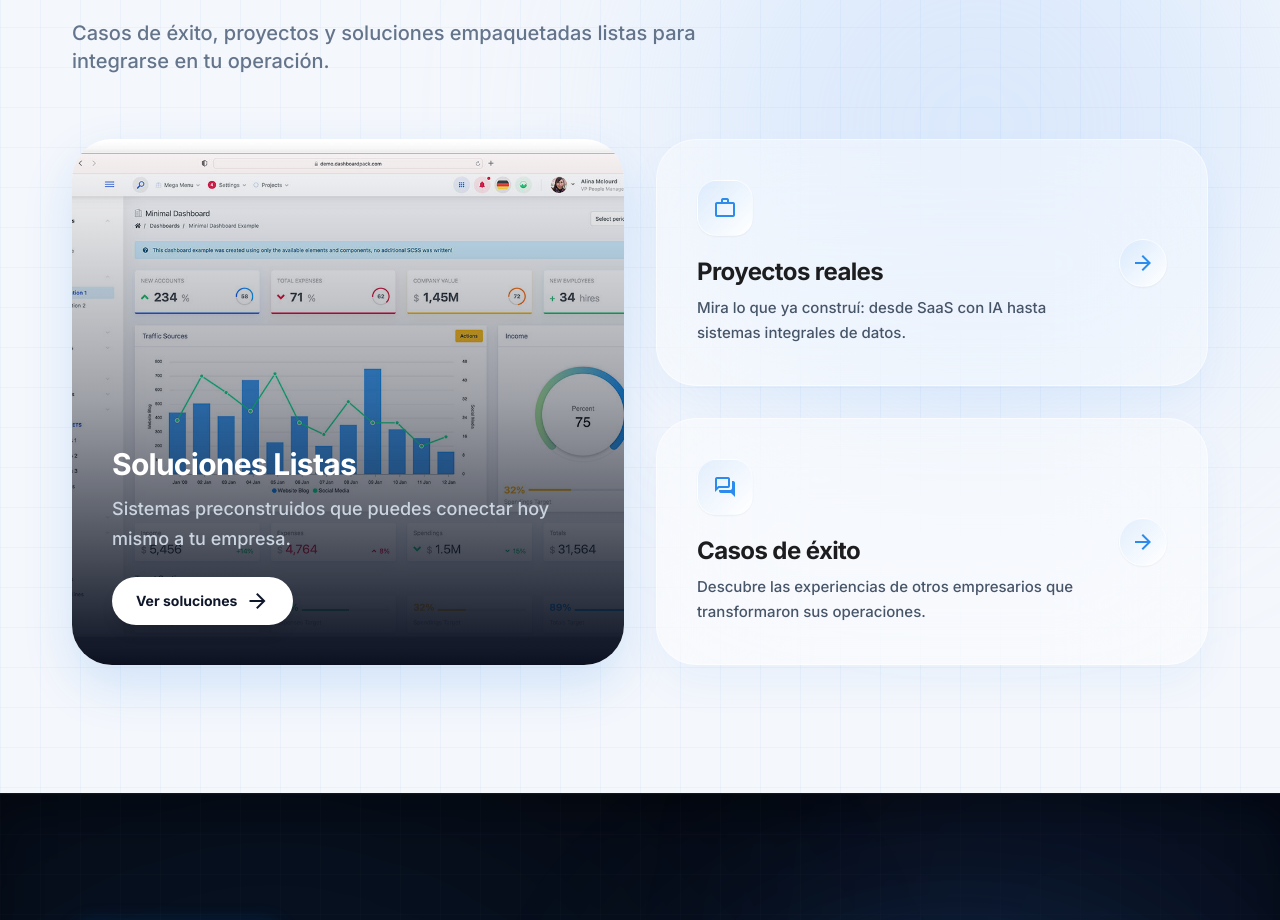
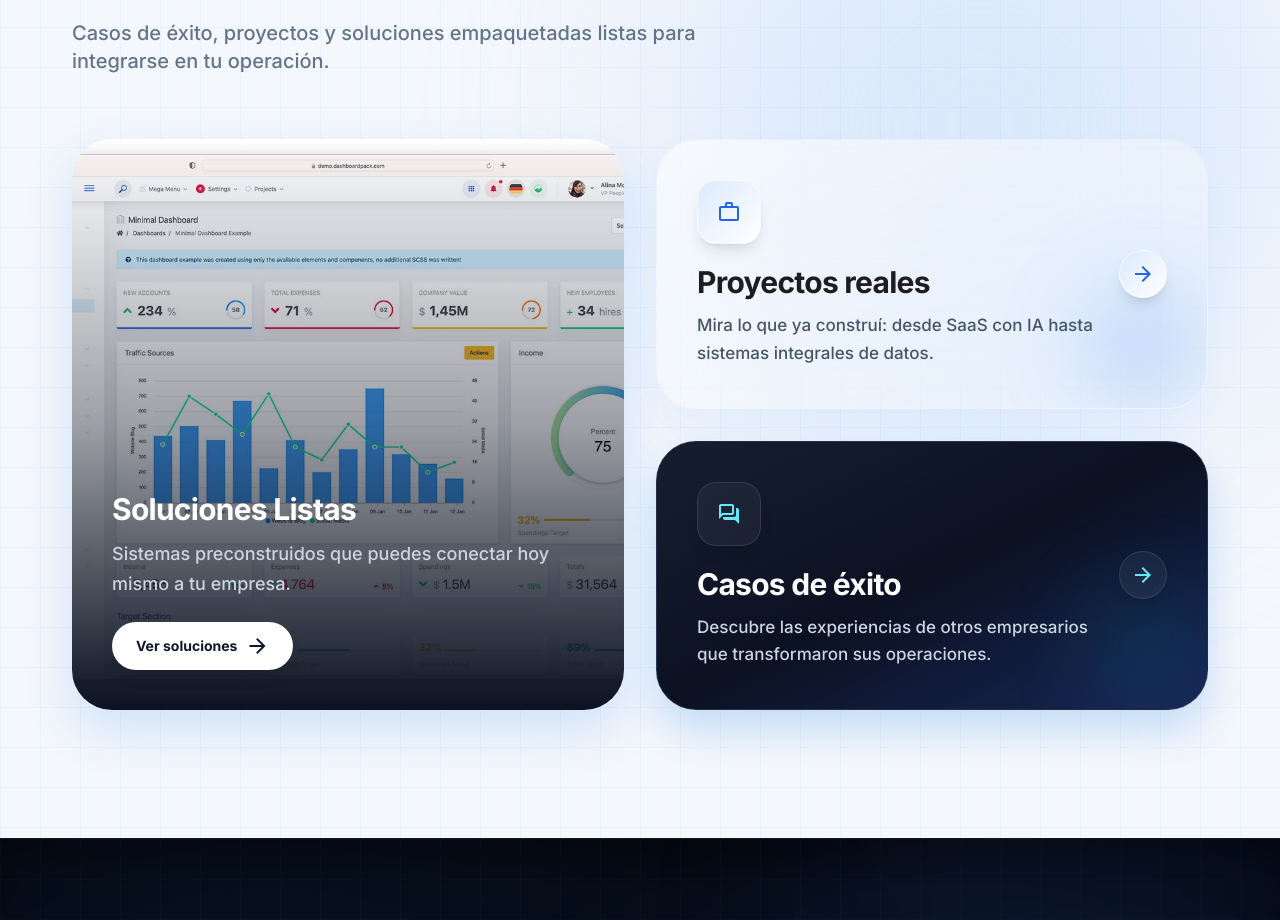
Before and after one commit to Jotica69/web-jonathan, a Next.js app: page / in a window 1280 px wide. Shown: the part 3620-4540 px from the top of the page. Built offline with nearby package versions, Linux system fonts and the light colour scheme.

Commit message:
Redesign CTA banners with contrasting light/dark styles matching diagnostic cards: Proyectos light gradient + blue glow, Testimonios dark gradient + cyan glow, larger icons/type. - Kimi 2.6

```diff
--- a/app/page.tsx
+++ b/app/page.tsx
@@ -342,30 +342,40 @@ export default function Home() {
 
                 {/* Right side: List of items */}
                 <div className="w-full flex flex-col gap-6 md:gap-8">
-                    {/* Proyectos Banner */}
-                    <a href="/proyectos" className="group flex flex-col sm:flex-row items-start sm:items-center justify-between bg-white/40 backdrop-blur-3xl rounded-[2.5rem] p-8 md:p-10 border border-white/50 shadow-[0_20px_40px_rgba(0,113,227,0.05)] hover:bg-white/50 hover:shadow-[0_20px_40px_rgba(43,140,238,0.1)] hover:-translate-y-2 transition-all duration-500 h-full gap-6">
-                        <div className="flex-1">
-                            <div className="w-14 h-14 rounded-[1.2rem] bg-gradient-to-br from-[#2b8cee]/10 to-white flex items-center justify-center shadow-sm border border-white/60 mb-5 group-hover:scale-110 transition-transform duration-300">
-                                <span className="material-symbols-outlined text-[#2b8cee] text-2xl">work</span>
+                    {/* Proyectos Banner — estilo "Tiempo que no vuelve" */}
+                    <a href="/proyectos" className="group relative flex flex-col sm:flex-row items-start sm:items-center justify-between h-full overflow-hidden bg-white/5 backdrop-blur-3xl rounded-[2.5rem] border border-white/20 shadow-[0_20px_40px_rgba(0,113,227,0.05)] hover:bg-white/10 transition-all duration-500 p-8 md:p-10 gap-6">
+                        {/* Degradado suave */}
+                        <div className="absolute inset-0 bg-gradient-to-br from-white/60 via-white/30 to-transparent pointer-events-none rounded-[2.5rem]"></div>
+                        {/* Glow azul */}
+                        <div className="absolute bottom-0 right-0 w-32 h-32 bg-blue-500/20 rounded-full blur-[40px] group-hover:bg-blue-400/40 transition-all duration-700 pointer-events-none"></div>
+
+                        <div className="flex-1 relative z-10">
+                            <div className="w-16 h-16 rounded-[1.2rem] bg-gradient-to-br from-blue-100 to-white flex items-center justify-center shadow-lg border border-white/50 mb-5 relative z-10">
+                                <span className="material-symbols-outlined text-blue-600 text-3xl">work</span>
                             </div>
-                            <h3 className="text-2xl font-bold text-[#1d1d1f] tracking-tight mb-2">Proyectos reales</h3>
-                            <p className="text-slate-600 font-medium text-[15px] leading-relaxed">Mira lo que ya construí: desde SaaS con IA hasta sistemas integrales de datos.</p>
+                            <h3 className="text-2xl lg:text-3xl font-bold text-[#1d1d1f] tracking-tight mb-3">Proyectos reales</h3>
+                            <p className="text-slate-600 text-base lg:text-[17px] leading-relaxed font-medium">Mira lo que ya construí: desde SaaS con IA hasta sistemas integrales de datos.</p>
                         </div>
-                        <div className="w-12 h-12 rounded-full bg-gradient-to-br from-[#2b8cee]/10 to-white flex items-center justify-center text-[#2b8cee] shrink-0 shadow-sm border border-white/60 group-hover:bg-[#2b8cee] group-hover:text-white group-hover:border-[#2b8cee] transition-all duration-300">
+                        <div className="w-12 h-12 rounded-full bg-gradient-to-br from-blue-100 to-white flex items-center justify-center text-blue-600 shrink-0 shadow-lg border border-white/50 group-hover:scale-110 transition-all duration-300 relative z-10">
                             <span className="material-symbols-outlined">arrow_forward</span>
                         </div>
                     </a>
 
-                    {/* Testimonios Banner */}
-                    <a href="/testimonios" className="group flex flex-col sm:flex-row items-start sm:items-center justify-between bg-white/40 backdrop-blur-3xl rounded-[2.5rem] p-8 md:p-10 border border-white/50 shadow-[0_20px_40px_rgba(0,113,227,0.05)] hover:bg-white/50 hover:shadow-[0_20px_40px_rgba(43,140,238,0.1)] hover:-translate-y-2 transition-all duration-500 h-full gap-6 relative overflow-hidden">
-                        <div className="flex-1">
-                            <div className="w-14 h-14 rounded-[1.2rem] bg-gradient-to-br from-[#2b8cee]/10 to-white flex items-center justify-center shadow-sm border border-white/60 mb-5 group-hover:scale-110 transition-transform duration-300">
-                                <span className="material-symbols-outlined text-[#2b8cee] text-2xl">forum</span>
+                    {/* Testimonios Banner — estilo "Decisiones a ciegas" */}
+                    <a href="/testimonios" className="group relative flex flex-col sm:flex-row items-start sm:items-center justify-between h-full overflow-hidden bg-gradient-to-br from-slate-900 via-[#0b1121] to-blue-950 backdrop-blur-3xl rounded-[2.5rem] border border-white/10 shadow-[0_20px_40px_rgba(0,113,227,0.2)] hover:-translate-y-2 transition-transform duration-500 p-8 md:p-10 gap-6">
+                        {/* Degradado suave */}
+                        <div className="absolute inset-0 bg-gradient-to-br from-slate-800/40 via-[#0b1121]/20 to-blue-950/40 pointer-events-none rounded-[2.5rem]"></div>
+                        {/* Glow cyan */}
+                        <div className="absolute bottom-0 right-0 w-32 h-32 bg-cyan-500/10 rounded-full blur-[40px] group-hover:bg-cyan-400/20 transition-all duration-700 pointer-events-none"></div>
+
+                        <div className="flex-1 relative z-10">
+                            <div className="w-16 h-16 rounded-[1.2rem] bg-white/5 flex items-center justify-center shadow-lg border border-white/10 mb-5 backdrop-blur-md relative z-10">
+                                <span className="material-symbols-outlined text-cyan-300 text-3xl">forum</span>
                             </div>
-                            <h3 className="text-2xl font-bold text-[#1d1d1f] tracking-tight mb-2">Casos de éxito</h3>
-                            <p className="text-slate-600 font-medium text-[15px] leading-relaxed">Descubre las experiencias de otros empresarios que transformaron sus operaciones.</p>
+                            <h3 className="text-2xl lg:text-3xl font-bold text-white tracking-tight mb-3">Casos de éxito</h3>
+                            <p className="text-slate-300 text-base lg:text-[17px] leading-relaxed font-medium">Descubre las experiencias de otros empresarios que transformaron sus operaciones.</p>
                         </div>
-                        <div className="w-12 h-12 rounded-full bg-gradient-to-br from-[#2b8cee]/10 to-white flex items-center justify-center text-[#2b8cee] shrink-0 shadow-sm border border-white/60 group-hover:bg-[#2b8cee] group-hover:text-white group-hover:border-[#2b8cee] transition-all duration-300">
+                        <div className="w-12 h-12 rounded-full bg-white/5 text-cyan-300 flex items-center justify-center shrink-0 shadow-lg border border-white/10 group-hover:bg-cyan-400 group-hover:text-[#0b1121] group-hover:border-cyan-400 transition-all duration-300 relative z-10">
                             <span className="material-symbols-outlined">arrow_forward</span>
                         </div>
                     </a>
```
